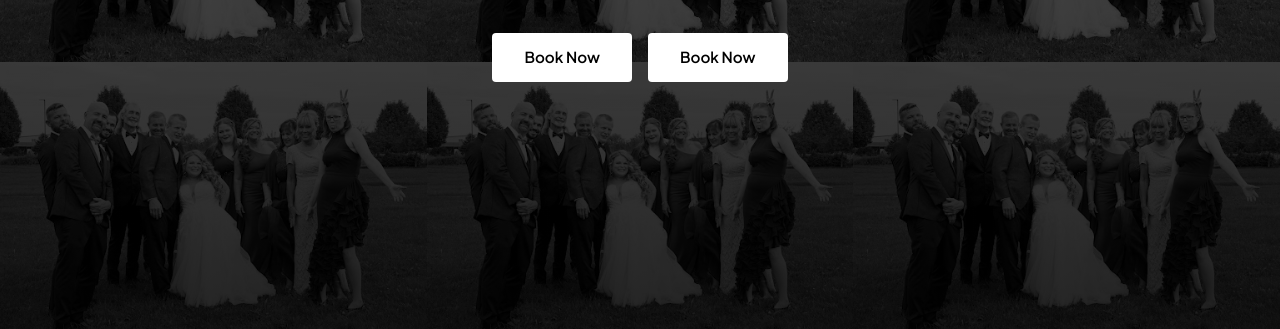
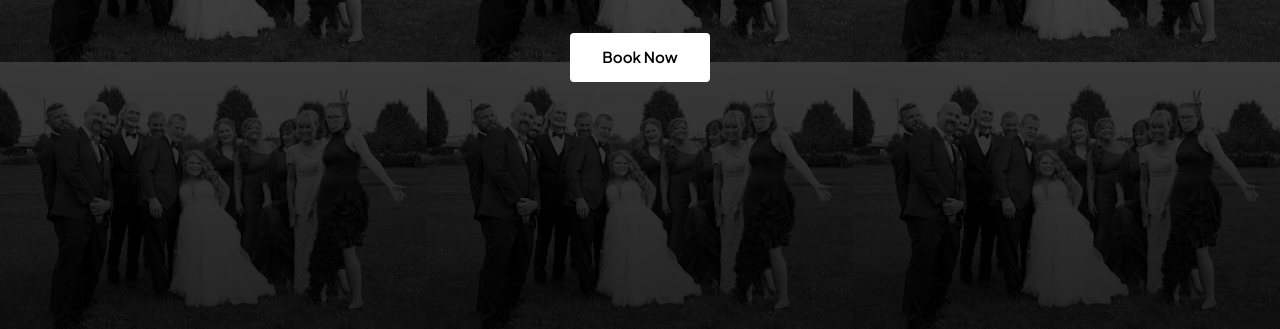
Before and after one commit to wh1tt44/devinwhittington.com, a plain HTML site: page index.html in a window 1280 px wide. Shown: the part 471-800 px from the top of the page. Drawn offline with Linux system fonts and the light colour scheme.

Commit message:
Update index.html

```diff
--- a/index.html
+++ b/index.html
@@ -28,7 +28,8 @@
                 <a href="#home" class="nav-item">Home</a>
                 <a href="#about" class="nav-item">About</a>
                 <a href="#portfolio" class="nav-item">Portfolio</a>
-<a href="#contact-form" class="btn-cta nav-item">Contact Us</a>            </nav>
+<a href="#contact-form" class="btn-cta nav-item">Contact Us</a>
+            </nav>
         </div>
     </header>
 
@@ -53,7 +54,7 @@
             <h3>WE DO IT RAW</h3>
             <div class="hero-buttons">
                 <a href="#contact-form" class="btn btn-primary">Book Now</a>
-<a href="#contact-form" class="btn btn-primary">Book Now</a>        </div>
+            </div>
     </section>
 
     <!-- About Section -->
```
